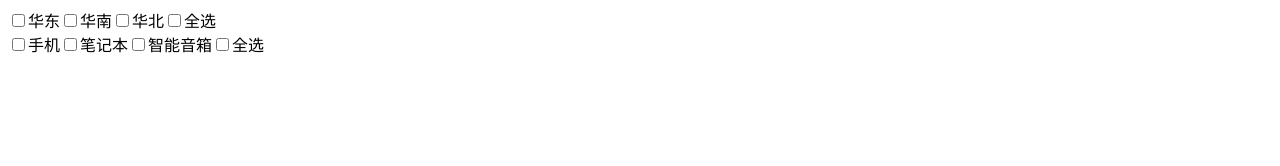
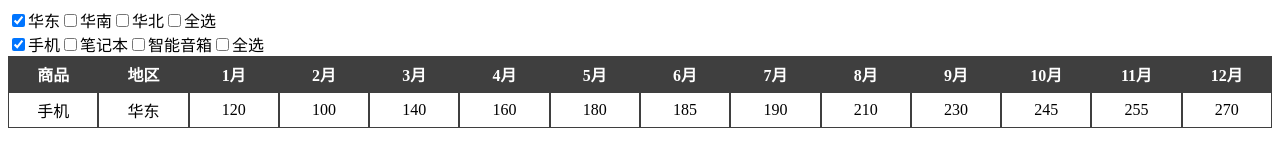
Before and after one commit to YuYeZhou/Baidu-learning-notes, a plain HTML site: page 31-33days/31-33days.html in a window 1280 px wide. Drawn offline with Linux system fonts and the light colour scheme.

Commit message:
Add files via upload

```diff
--- a/31-33days/js/app.js
+++ b/31-33days/js/app.js
@@ -3,28 +3,24 @@ window.onload = function(){
             check(regionArr,regionRadioWrapper)
             check(productArr,productRadioWrapper)
 
+            !function(){
+                regionRadioWrapper.querySelectorAll('input')[0].checked = true
+                productRadioWrapper.querySelectorAll('input')[0].checked = true
+                drawTalbe(regionRadioWrapper,productRadioWrapper,'region','product',regionArr,productArr)
+            }()
+
          //region-select的change事件
          regionRadioWrapper.onchange = function() {
             //渲染新的表格()
-            drawTalbe(regionRadioWrapper,'region',regionArr)
-            if(exchange()){
-                combine(0);
-            }else{
-                combine(1);
-            }
-
+            drawTalbe(regionRadioWrapper,productRadioWrapper,'region','product',regionArr,productArr)
+            exchange()
+            combine(0);
         }
 
         productRadioWrapper.onchange = function() {
             //渲染新的表格()
-            drawTalbe(productRadioWrapper,'product',productArr)
-            if(exchange()){
-                combine(1);
-            }else{
-                combine(0);
-            }
+            drawTalbe(regionRadioWrapper,productRadioWrapper,'region','product',regionArr,productArr)
+            exchange()
+            combine(0);
         }
-
-
-
         }
--- a/31-33days/js/combine.js
+++ b/31-33days/js/combine.js
@@ -2,7 +2,8 @@
  function combine(goat){
     var tbody = document.querySelector('tbody')
     var rowsNum = tbody.rows.length
-    var count = 0
+    var count = 0;
+    var cols = tbody.rows[0].cells.length
     for(let i=0; i<rowsNum-1; i++){
         if(tbody.rows[i].cells[goat].innerHTML==tbody.rows[i+1].cells[goat].innerHTML){
             count++
--- a/31-33days/js/exchange.js
+++ b/31-33days/js/exchange.js
@@ -4,7 +4,6 @@ function exchange(){
     var CheckeBox2 = document.querySelector('#product-radio-wrapper').querySelectorAll('input')
     var count = 0;
     var step = 0;
-    // alert('123')
     for(let i in CheckeBox1){
         if(CheckeBox1[i].checked){
             count++
@@ -27,8 +26,5 @@ function exchange(){
             var node2 = trs[k].removeChild(tds[1])
             trs[k].insertBefore(node2,tds[0])
         }
-        return true
-    }else{
-        return false
     }
 }
--- a/31-33days/js/getData.js
+++ b/31-33days/js/getData.js
@@ -1,18 +1,17 @@
 //根据select选项获取数据
-function getData(node,key,box) {
+function getData(node1,node2,key1,key2,box1,box2) {
     var list = [];
-    var temp = [];
-    var checkBoxCol = node.querySelectorAll('input')
-    for(let i in checkBoxCol){
-        if(checkBoxCol[i].checked){
-            if(!checkBoxCol[i].attributes["checkbox-type"]){
-                var checkText = box[checkBoxCol[i].value-1]['text'];
+    var renderList = []
+    var checkBoxCol1 = node1.querySelectorAll('input')
+    for(let i in checkBoxCol1){
+        if(checkBoxCol1[i].checked){
+            if(!checkBoxCol1[i].attributes["checkbox-type"]){
+                var checkText = box1[checkBoxCol1[i].value-1]['text'];
                 var selectValue = checkText;
                 //遍历数据
                 for(let i in data){
                     //向要返回的数据list中添加符合表单所选项的数据
-                    if(data[i][key]==selectValue){
-                        temp.push(data[i])
+                    if(data[i][key1]==selectValue){
                         var arr = Object.values(data[i])
                         list.push(arr)
                     }
@@ -20,5 +19,22 @@ function getData(node,key,box) {
             }
         }
     }
-    return list
+    var checkBoxCol2 = node2.querySelectorAll('input')
+    for(let i in checkBoxCol2){
+        if(checkBoxCol2[i].checked){
+            if(!checkBoxCol2[i].attributes["checkbox-type"]){
+                var checkText = box2[checkBoxCol2[i].value-1]['text'];
+                var selectValue = checkText;
+                //遍历数据
+                for(let i in list){
+                    //向要返回的数据list中添加符合表单所选项的数据
+                    if(list[i][0]==selectValue){
+                        var arr = list[i]
+                        renderList.push(arr)
+                    }
+                }
+            }
+        }
+    }
+    return renderList
 }
--- a/31-33days/js/table.js
+++ b/31-33days/js/table.js
@@ -1,8 +1,8 @@
 //渲染新的表格
-function drawTalbe(node,key,box) {
+function drawTalbe(node1,node2,key1,key2,box1,box2) {
     tableWarpper.innerHTML = null;
     //根据表单选项获取数据
-    var list = getData(node,key,box)
+    var list = getData(node1,node2,key1,key2,box1,box2)
     list = list.map(item => item.join(',').split(','))
     //渲染表格
     var thead = document.createElement('thead');
```
Also changed, not shown: 31-33days/31-33days.html (line endings or trailing spaces).
